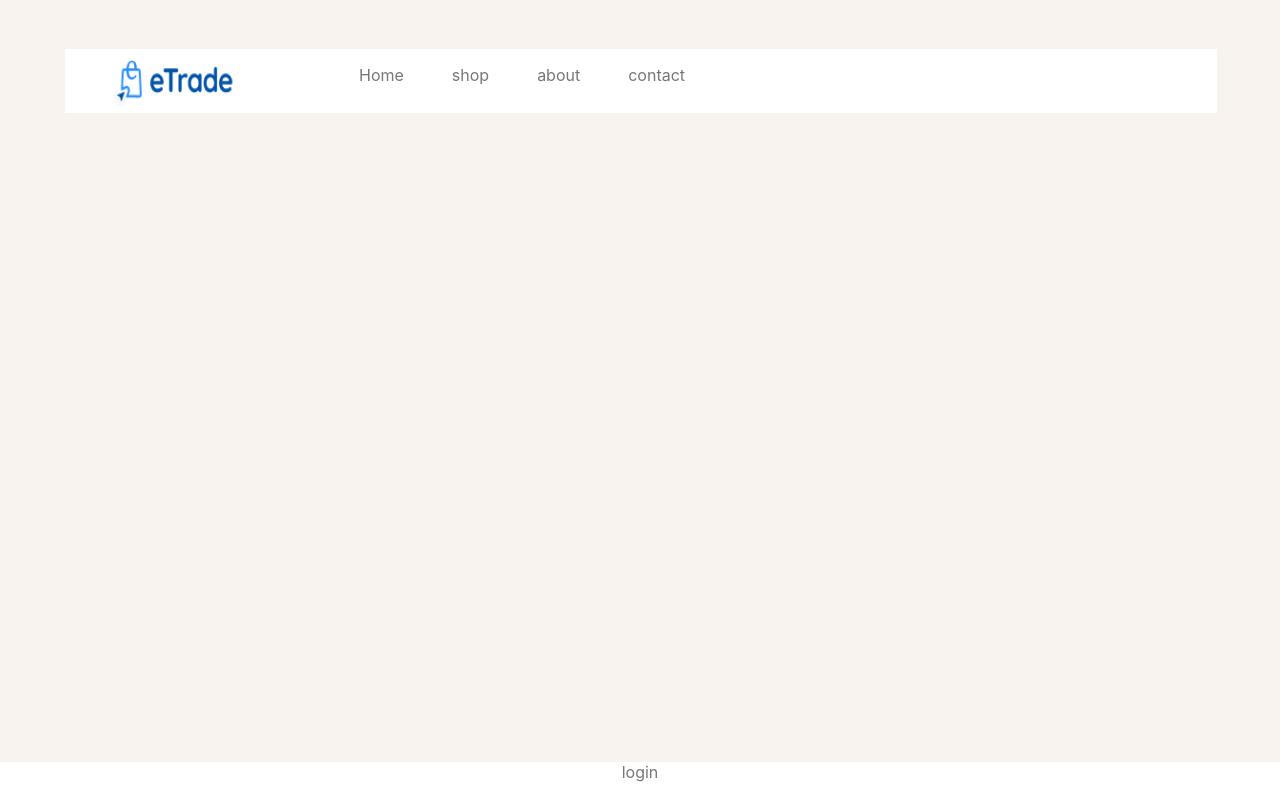
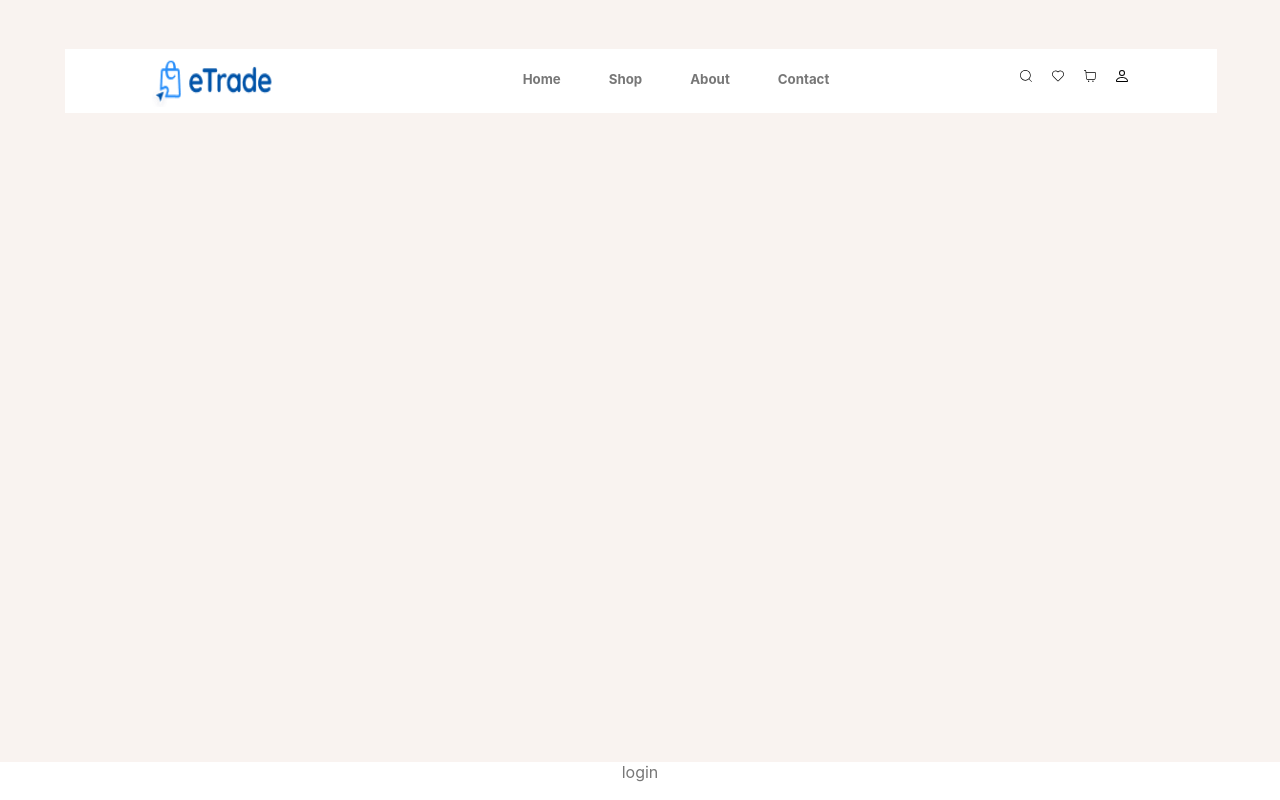
Before and after one commit to nitishpratap/ebuy, a React (Create React App) app in the folder client/: page / in a window 1280 px wide. Shown: the top 800 px of the page. Built offline with nearby package versions, Linux system fonts and the light colour scheme.

Commit message:
made navbar of homepage

```diff
--- a/client/src/Components/Home/Home.js
+++ b/client/src/Components/Home/Home.js
@@ -6,22 +6,48 @@ import {Route} from "react-router-dom";
 import {Footer} from "../Footer/Footer";
 import {Error} from "../404/Error"
 import {Coming} from "../comingSoon/Coming"
+import {CiSearch} from "react-icons/ci"
+import {CiHeart} from "react-icons/ci";
+import {CiShoppingCart} from "react-icons/ci";
+import {BsPerson} from "react-icons/bs"
+
 import logo from "./logo.png"
+import {icons} from "react-icons";
 
-export function Home() {
+export const Navbar = () => {
     return (
         <>
             <div className={"start"}>
                 <div className={"navbar"}>
                     <img className={"home-logo"} src={logo} style={{width: "150px", height: "50px"}}/>
                     <div className={"navbar-links"}>
-                        <a className={"navbar-link"}>Home</a>
-                        <a className={"navbar-link"}>shop</a>
-                        <a className={"navbar-link"}>about</a>
-                        <a className={"navbar-link"}>contact</a>
+                        <a className={"navbar-link"}><h5>Home</h5></a>
+                        <a className={"navbar-link"}><h5>Shop</h5></a>
+                        <a className={"navbar-link"}><h5>About</h5></a>
+                        <a className={"navbar-link"}><h5>Contact</h5></a>
                     </div>
+                    <NavbarIcons/>
                 </div>
             </div>
+        </>
+    )
+}
+
+export const NavbarIcons = ()=>{
+    return(
+        <div className={"nav-icons"}>
+            <CiSearch className={"nav-icon"}/>
+            <CiHeart className={"nav-icon"}/>
+            <CiShoppingCart className={"nav-icon"}/>
+            <BsPerson className={"nav-icon"}/>
+        </div>
+        )
+}
+
+export function Home() {
+    return (
+        <>
+            <Navbar/>
             <div style={{textAlign: "center"}}>
                 <a href={"/login"} style={{textDecoration: "none"}}>login</a>
                 <br/>
@@ -36,11 +62,7 @@ export function Home() {
                 <a href={"/coming"} style={{textDecoration: "none"}}>coming</a>
                 <br/>
                 <br/>
-
                 <a href={"/wishlist"} style={{textDecoration: "none"}}>Wishlist</a>
-
-
-
             </div>
             <Footer></Footer>
         </>
--- a/client/src/Components/Home/style.css
+++ b/client/src/Components/Home/style.css
@@ -3,26 +3,35 @@
     width: 100vw;
     height: 95vh;
     border: 1px solid #F9F3F0;
+}
 
-}
 .navbar{
     background-color: #FFFFFF;
     width: 90vw;
     height: 4rem;
-    margin: 0 auto;
     margin-top: 3rem;
+    margin-left: 5vw;
     display: flex;
+    justify-content: space-around;
+    position: fixed;
 }
+
 .home-logo{
-    margin-left: 3rem;
     margin-top: 0.5rem;;
 }
+
 .navbar-links{
     display: flex;
-    margin: 1rem;
-     margin-left: 3rem;
 }
 
 .navbar-link{
     margin-left: 3rem;
 }
+
+.nav-icons{
+    margin-top: 1.2rem;
+}
+
+.nav-icon{
+    margin-left: 1rem;
+}
--- a/client/src/Components/SignIn/SignIn.js
+++ b/client/src/Components/SignIn/SignIn.js
@@ -7,7 +7,6 @@ import icon from './login.png'
 import axios from "axios";
 
 const loginUser = ()=>{
-    console.log("inside login user")
     let user = axios.get("/login").then((res)=>{
         console.log(res)
     })
```
